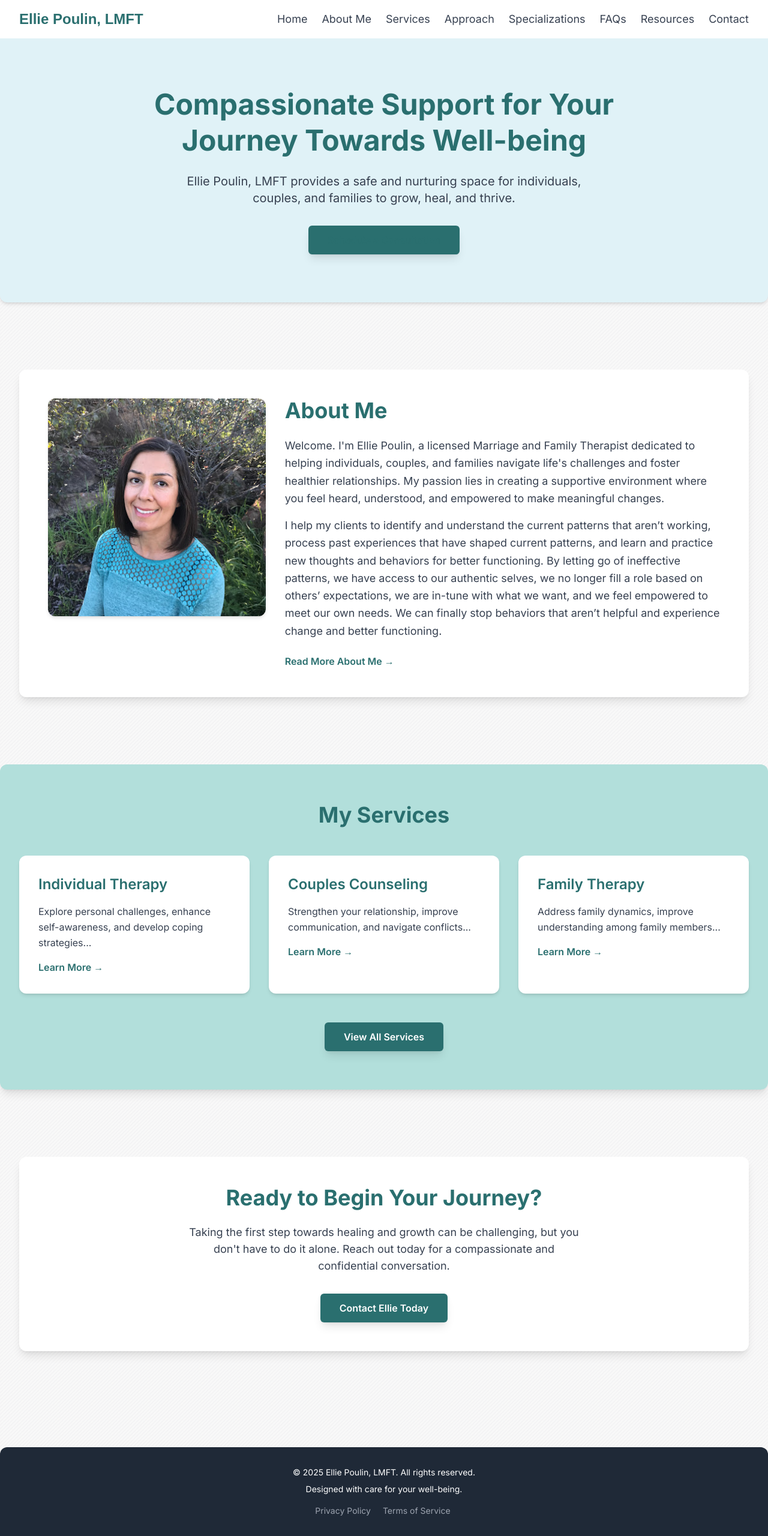
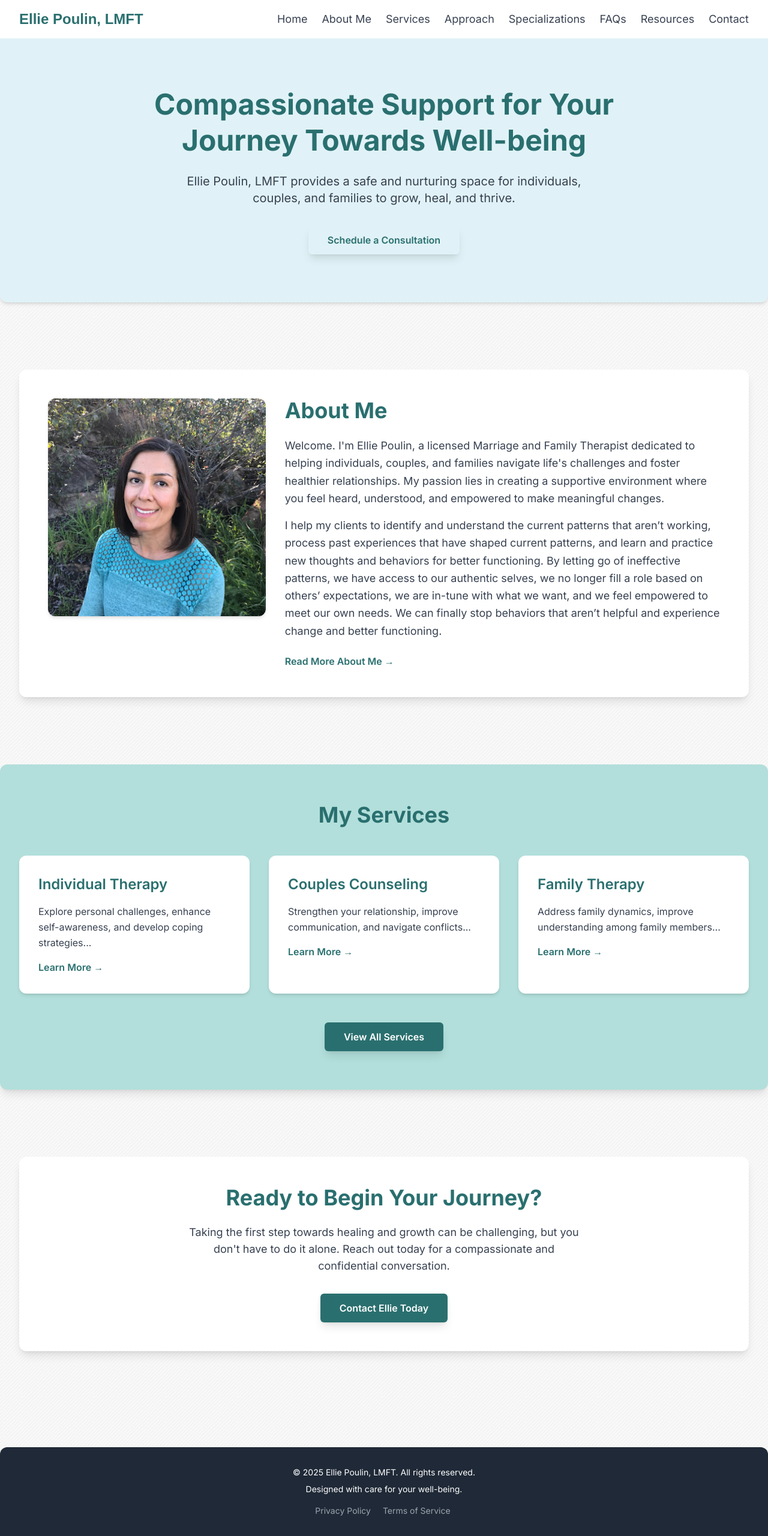
Before and after one commit to elliepoulin/elliepoulin.github.io, a Jekyll site: the page built from index.html, in a window 1280 px wide. Shown: the whole page at 60% size. Built offline with Jekyll 4.4.1, drawn with Linux system fonts in a browser that asks for light colours; nearby versions of some CDN libraries; some web fonts are replaced.

Commit message:
Update index.html

```diff
--- a/index.html
+++ b/index.html
@@ -13,7 +13,7 @@ permalink: /
         <p class="text-xl text-gray-700 mb-8 max-w-2xl mx-auto">
             Ellie Poulin, LMFT provides a safe and nurturing space for individuals, couples, and families to grow, heal, and thrive.
         </p>
-        <a href="{{ '/contact/' | relative_url }}" class="inline-block bg-primary-dark text-primary-dark font-semibold py-3 px-8 rounded-full shadow-lg hover:bg-accent-medium transition-all duration-300 transform hover:scale-105 rounded-md focus:focus-ring">
+        <a href="{{ '/contact/' | relative_url }}" class="inline-block bg-accent-light text-primary-dark font-semibold py-3 px-8 rounded-full shadow-lg hover:bg-accent-medium transition-all duration-300 transform hover:scale-105 rounded-md focus:focus-ring">
             Schedule a Consultation
         </a>
     </div>
```
